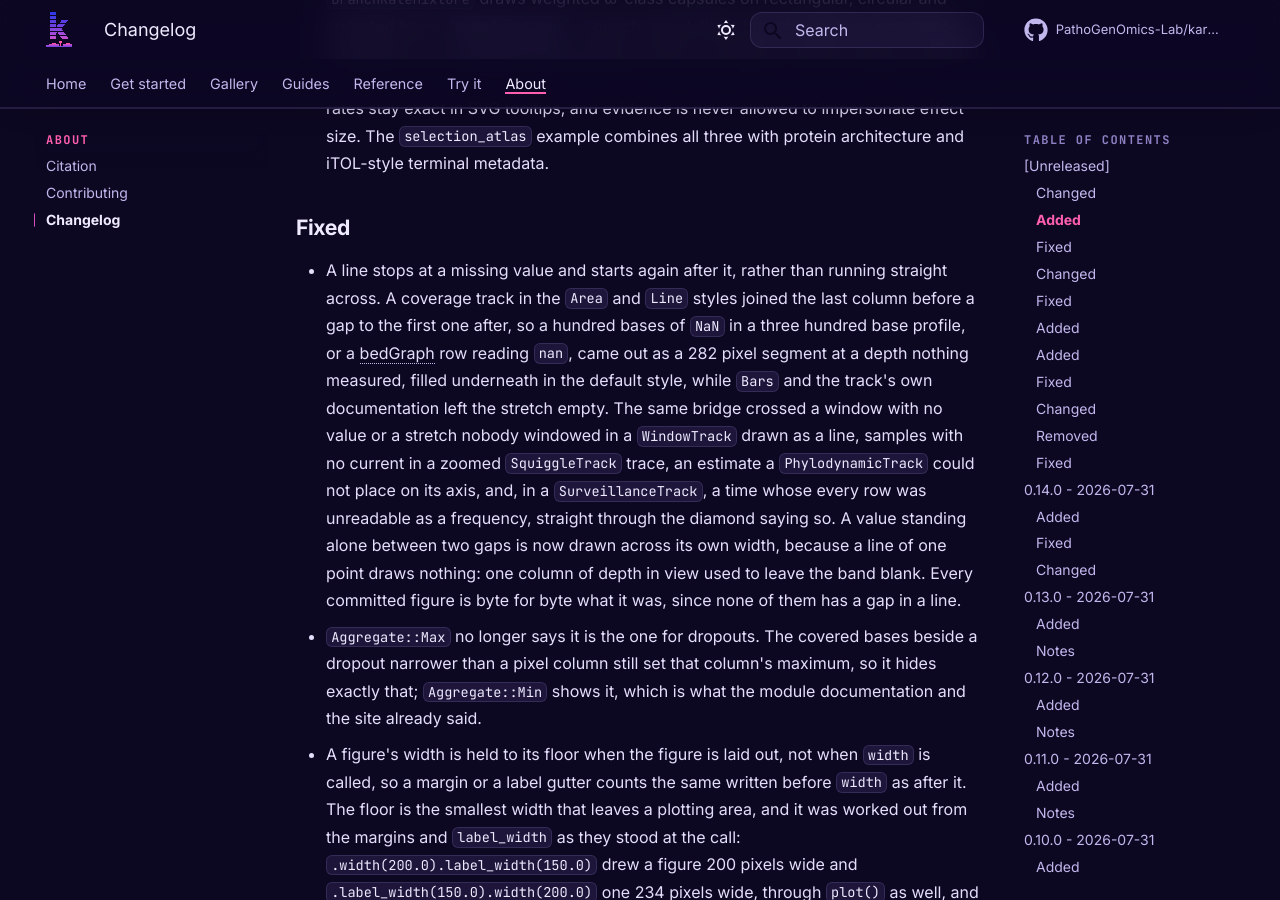
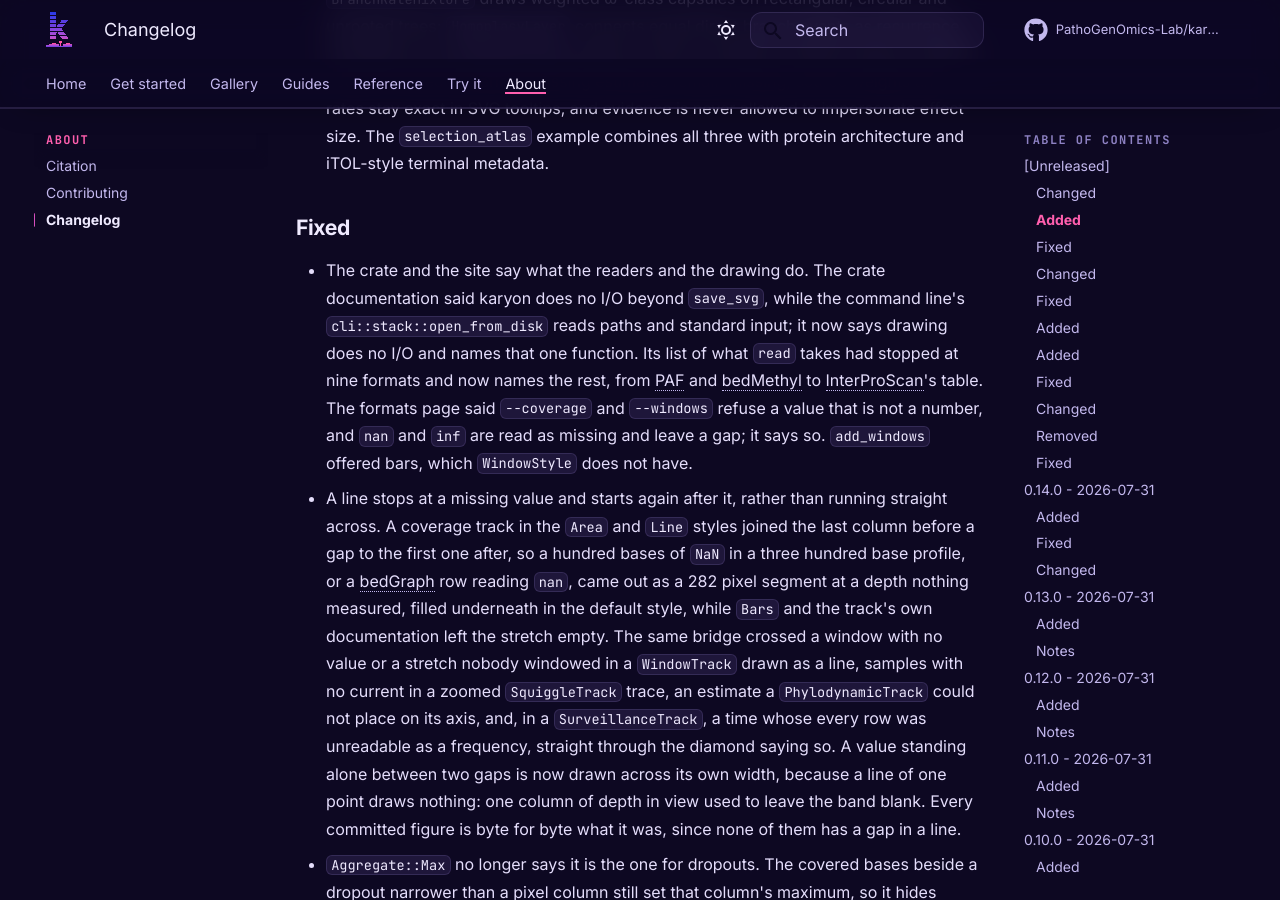
Before and after one commit to PathoGenOmics-Lab/karyon, an MkDocs documentation site: the page built from docs/about/changelog.md, in a window 1280 px wide and 900 px high, scrolled down 8988 px. Built offline with MkDocs 1.6.1 and Material for MkDocs 9.7.7, drawn with Linux system fonts in a browser that asks for light colours; comment, search, counter and statistics services are not loaded.

Commit message:
Say what the readers and drawing do about I/O, formats and gaps
The crate documentation and the README claimed no I/O beyond save_svg although the command line's open_from_disk reads paths, and listed nine formats where read takes many more. The formats page said a value that is not a number is refused, while nan and inf are read as missing and leave a gap; add_windows offered bars it does not draw, and two test modules carried the doc comments of helpers long gone.

```diff
--- a/CHANGELOG.md
+++ b/CHANGELOG.md
@@ -339,6 +339,15 @@ project adheres to [Semantic Versioning](https://semver.org/spec/v2.0.0.html).
 
 ### Fixed
 
+- The crate and the site say what the readers and the drawing do. The crate
+  documentation said karyon does no I/O beyond `save_svg`, while the command
+  line's `cli::stack::open_from_disk` reads paths and standard input; it now
+  says drawing does no I/O and names that one function. Its list of what `read`
+  takes had stopped at nine formats and now names the rest, from PAF and
+  bedMethyl to InterProScan's table. The formats page said `--coverage` and
+  `--windows` refuse a value that is not a number, and `nan` and `inf` are read
+  as missing and leave a gap; it says so. `add_windows` offered bars, which
+  `WindowStyle` does not have.
 - A line stops at a missing value and starts again after it, rather than running
   straight across. A coverage track in the `Area` and `Line` styles joined the
   last column before a gap to the first one after, so a hundred bases of `NaN`
```
Also changed, not shown: README.md (+3 -2 lines), docs/guide/formats.md (+1 -1 lines), 4 other files.
